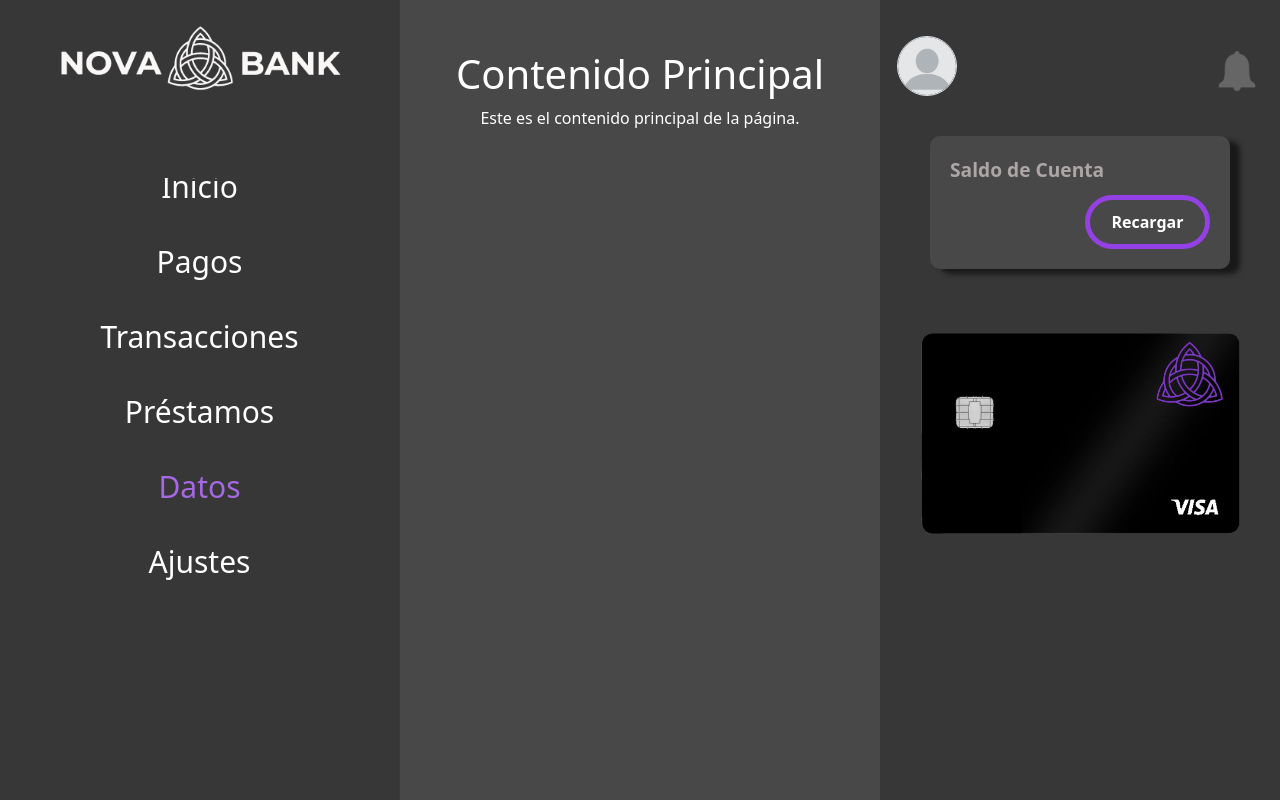
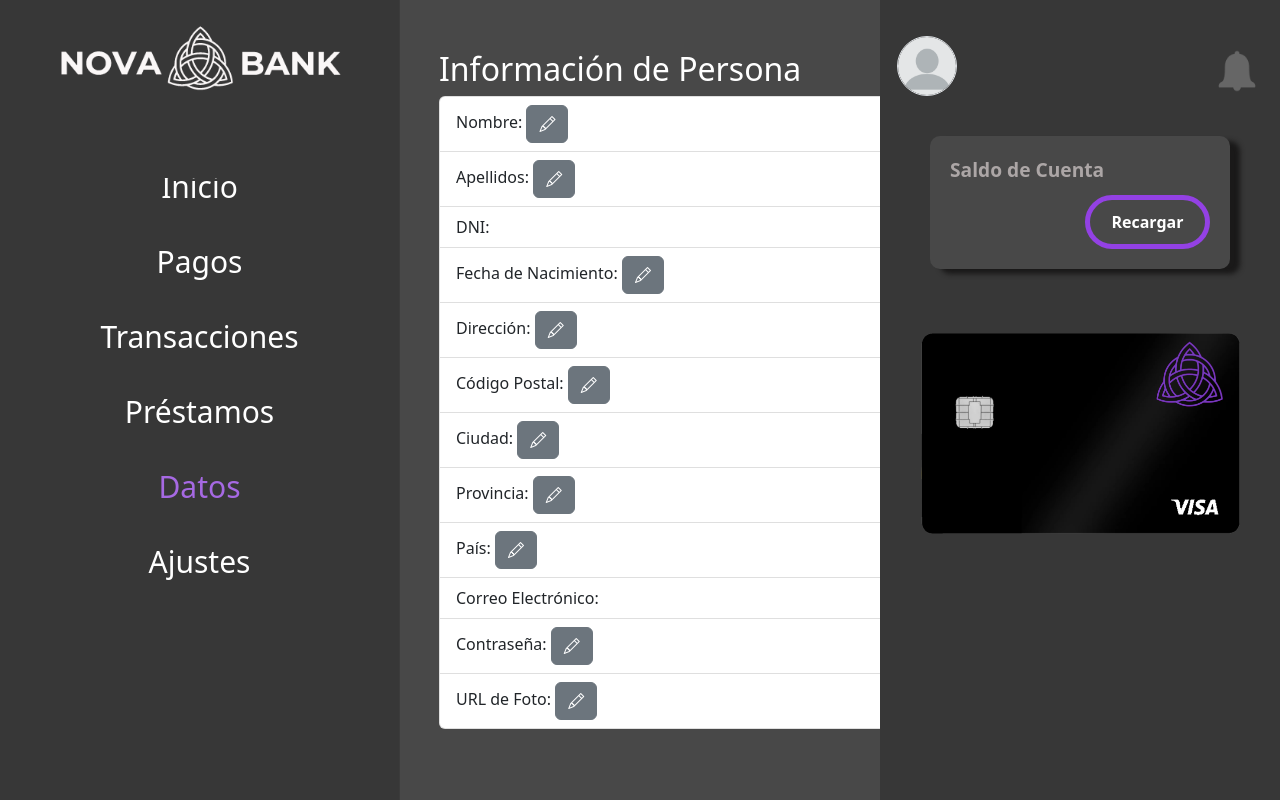
Before and after one commit to JCCutino/NovaBank, a PHP site: page /pagina_datos.php in a window 1280 px wide. Run offline with PHP 8.4, Linux system fonts and the light colour scheme; the visitor is signed in with stand-in values (Sample User, id 1); tables that the repository leaves empty hold one stand-in row (values such as "Sample post"); some libraries are stand-ins or nearby versions.

Commit message:
Mostrar datod y creacion de modales

```diff
--- /dev/null
+++ b/componentes/modales.php
@@ -0,0 +1,205 @@
+<?php
+$modales= '<div class="modal fade" id="nombreModal" tabindex="-1" aria-labelledby="nombreModalLabel" aria-hidden="true"> <div class="modal-dialog">
+  <div class="modal-content">
+    <div class="modal-header">
+      <h5 class="modal-title" id="nombreModalLabel">Editar Nombre</h5>
+      <button type="button" class="btn-close" data-bs-dismiss="modal" aria-label="Close"></button>
+    </div>
+    <div class="modal-body">
+      <label for="nombreInput" class="form-label">Nuevo Nombre:</label>
+      <input type="text" class="form-control" id="nombreInput" placeholder="Introduce el nuevo nombre">
+    </div>
+    <div class="modal-footer">
+      <button type="button" class="btn btn-secondary" data-bs-dismiss="modal">Cerrar</button>
+      <button type="button" class="btn btn-primary">Guardar cambios</button>
+    </div>
+  </div>
+</div>
+</div>
+
+<div class="modal fade" id="apellidosModal" tabindex="-1" aria-labelledby="apellidosModalLabel" aria-hidden="true">
+<div class="modal-dialog">
+  <div class="modal-content">
+    <div class="modal-header">
+      <h5 class="modal-title" id="apellidosModalLabel">Editar Apellidos</h5>
+      <button type="button" class="btn-close" data-bs-dismiss="modal" aria-label="Close"></button>
+    </div>
+    <div class="modal-body">
+      <label for="apellidosInput" class="form-label">Nuevos Apellidos:</label>
+      <input type="text" class="form-control" id="apellidosInput" placeholder="Introduce los nuevos apellidos">
+    </div>
+    <div class="modal-footer">
+      <button type="button" class="btn btn-secondary" data-bs-dismiss="modal">Cerrar</button>
+      <button type="button" class="btn btn-primary">Guardar cambios</button>
+    </div>
+  </div>
+</div>
+</div>
+
+<div class="modal fade" id="dniModal" tabindex="-1" aria-labelledby="dniModalLabel" aria-hidden="true">
+<div class="modal-dialog">
+  <div class="modal-content">
+    <div class="modal-header">
+      <h5 class="modal-title" id="dniModalLabel">Editar DNI</h5>
+      <button type="button" class="btn-close" data-bs-dismiss="modal" aria-label="Close"></button>
+    </div>
+    <div class="modal-body">
+      <label for="dniInput" class="form-label">Nuevo DNI:</label>
+      <input type="text" class="form-control" id="dniInput" placeholder="Introduce el nuevo DNI">
+    </div>
+    <div class="modal-footer">
+      <button type="button" class="btn btn-secondary" data-bs-dismiss="modal">Cerrar</button>
+      <button type="button" class="btn btn-primary">Guardar cambios</button>
+    </div>
+  </div>
+</div>
+</div>
+
+<div class="modal fade" id="fechaNacimientoModal" tabindex="-1" aria-labelledby="fechaNacimientoModalLabel" aria-hidden="true">
+<div class="modal-dialog">
+  <div class="modal-content">
+    <div class="modal-header">
+      <h5 class="modal-title" id="fechaNacimientoModalLabel">Editar Fecha de Nacimiento</h5>
+      <button type="button" class="btn-close" data-bs-dismiss="modal" aria-label="Close"></button>
+    </div>
+    <div class="modal-body">
+      <label for="fechaNacimientoInput" class="form-label">Nueva Fecha de Nacimiento:</label>
+      <input type="text" class="form-control" id="fechaNacimientoInput" placeholder="Introduce la nueva fecha de nacimiento">
+    </div>
+    <div class="modal-footer">
+      <button type="button" class="btn btn-secondary" data-bs-dismiss="modal">Cerrar</button>
+      <button type="button" class="btn btn-primary">Guardar cambios</button>
+    </div>
+  </div>
+</div>
+</div>
+
+<div class="modal fade" id="direccionModal" tabindex="-1" aria-labelledby="direccionModalLabel" aria-hidden="true">
+<div class="modal-dialog">
+  <div class="modal-content">
+    <div class="modal-header">
+      <h5 class="modal-title" id="direccionModalLabel">Editar Dirección</h5>
+      <button type="button" class="btn-close" data-bs-dismiss="modal" aria-label="Close"></button>
+    </div>
+    <div class="modal-body">
+      <label for="direccionInput" class="form-label">Nueva Dirección:</label>
+      <input type="text" class="form-control" id="direccionInput" placeholder="Introduce la nueva dirección">
+    </div>
+    <div class="modal-footer">
+      <button type="button" class="btn btn-secondary" data-bs-dismiss="modal">Cerrar</button>
+      <button type="button" class="btn btn-primary">Guardar cambios</button>
+    </div>
+  </div>
+</div>
+</div>
+<div class="modal fade" id="codigoPostalModal" tabindex="-1" aria-labelledby="codigoPostalModalLabel" aria-hidden="true">
+  <div class="modal-dialog">
+    <div class="modal-content">
+      <div class="modal-header">
+        <h5 class="modal-title" id="codigoPostalModalLabel">Editar Código Postal</h5>
+        <button type="button" class="btn-close" data-bs-dismiss="modal" aria-label="Close"></button>
+      </div>
+      <div class="modal-body">
+        <label for="codigoPostalInput" class="form-label">Nuevo Código Postal:</label>
+        <input type="text" class="form-control" id="codigoPostalInput" placeholder="Introduce el nuevo código postal">
+      </div>
+      <div class="modal-footer">
+        <button type="button" class="btn btn-secondary" data-bs-dismiss="modal">Cerrar</button>
+        <button type="button" class="btn btn-primary">Guardar cambios</button>
+      </div>
+    </div>
+  </div>
+</div>
+<div class="modal fade" id="ciudadModal" tabindex="-1" aria-labelledby="ciudadModalLabel" aria-hidden="true">
+  <div class="modal-dialog">
+    <div class="modal-content">
+      <div class="modal-header">
+        <h5 class="modal-title" id="ciudadModalLabel">Editar Ciudad</h5>
+        <button type="button" class="btn-close" data-bs-dismiss="modal" aria-label="Close"></button>
+      </div>
+      <div class="modal-body">
+        <label for="ciudadInput" class="form-label">Nueva Ciudad:</label>
+        <input type="text" class="form-control" id="ciudadInput" placeholder="Introduce la nueva ciudad">
+      </div>
+      <div class="modal-footer">
+        <button type="button" class="btn btn-secondary" data-bs-dismiss="modal">Cerrar</button>
+        <button type="button" class="btn btn-primary">Guardar cambios</button>
+      </div>
+    </div>
+  </div>
+</div>
+<div class="modal fade" id="provinciaModal" tabindex="-1" aria-labelledby="provinciaModalLabel" aria-hidden="true">
+  <div class="modal-dialog">
+    <div class="modal-content">
+      <div class="modal-header">
+        <h5 class="modal-title" id="provinciaModalLabel">Editar Provincia</h5>
+        <button type="button" class="btn-close" data-bs-dismiss="modal" aria-label="Close"></button>
+      </div>
+      <div class="modal-body">
+        <label for="provinciaInput" class="form-label">Nueva Provincia:</label>
+        <input type="text" class="form-control" id="provinciaInput" placeholder="Introduce la nueva provincia">
+      </div>
+      <div class="modal-footer">
+        <button type="button" class="btn btn-secondary" data-bs-dismiss="modal">Cerrar</button>
+        <button type="button" class="btn btn-primary">Guardar cambios</button>
+      </div>
+    </div>
+  </div>
+</div>
+<div class="modal fade" id="paisModal" tabindex="-1" aria-labelledby="paisModalLabel" aria-hidden="true">
+  <div class="modal-dialog">
+    <div class="modal-content">
+      <div class="modal-header">
+        <h5 class="modal-title" id="paisModalLabel">Editar País</h5>
+        <button type="button" class="btn-close" data-bs-dismiss="modal" aria-label="Close"></button>
+      </div>
+      <div class="modal-body">
+        <label for="paisInput" class="form-label">Nuevo País:</label>
+        <input type="text" class="form-control" id="paisInput" placeholder="Introduce el nuevo país">
+      </div>
+      <div class="modal-footer">
+        <button type="button" class="btn btn-secondary" data-bs-dismiss="modal">Cerrar</button>
+        <button type="button" class="btn btn-primary">Guardar cambios</button>
+      </div>
+    </div>
+  </div>
+</div>
+<div class="modal fade" id="contrasenaModal" tabindex="-1" aria-labelledby="contrasenaModalLabel" aria-hidden="true">
+  <div class="modal-dialog">
+    <div class="modal-content">
+      <div class="modal-header">
+        <h5 class="modal-title" id="contrasenaModalLabel">Editar Contraseña</h5>
+        <button type="button" class="btn-close" data-bs-dismiss="modal" aria-label="Close"></button>
+      </div>
+      <div class="modal-body">
+        <label for="contrasenaInput" class="form-label">Nueva Contraseña:</label>
+        <input type="password" class="form-control" id="contrasenaInput" placeholder="Introduce la nueva contraseña">
+      </div>
+      <div class="modal-footer">
+        <button type="button" class="btn btn-secondary" data-bs-dismiss="modal">Cerrar</button>
+        <button type="button" class="btn btn-primary">Guardar cambios</button>
+      </div>
+    </div>
+  </div>
+</div>
+<div class="modal fade" id="urlFotoModal" tabindex="-1" aria-labelledby="urlFotoModalLabel" aria-hidden="true">
+  <div class="modal-dialog">
+    <div class="modal-content">
+      <div class="modal-header">
+        <h5 class="modal-title" id="urlFotoModalLabel">Editar URL de Foto</h5>
+        <button type="button" class="btn-close" data-bs-dismiss="modal" aria-label="Close"></button>
+      </div>
+      <div class="modal-body">
+        <label for="urlFotoInput" class="form-label">Nueva URL de Foto:</label>
+        <input type="text" class="form-control" id="urlFotoInput" placeholder="Introduce la nueva URL de la foto">
+      </div>
+      <div class="modal-footer">
+        <button type="button" class="btn btn-secondary" data-bs-dismiss="modal">Cerrar</button>
+        <button type="button" class="btn btn-primary">Guardar cambios</button>
+      </div>
+    </div>
+  </div>
+</div>
+';
+
+?>
--- /dev/null
+++ b/funcionalidades/obtenerDatosCompletos.php
@@ -0,0 +1,39 @@
+<?php
+
+include 'conexion.php';
+
+    $correoElectronico = $_SESSION['correoElectronico'];
+
+    $consultaNombreApellido = "SELECT Nombre, Apellidos, DNI, Fecha_nacimiento, Direccion, CP, Ciudad, Provincia, Pais, Correo_Electronico, Contrasena, Url_Foto FROM Persona WHERE Correo_Electronico = '$correoElectronico'";
+    $resultado = $conn->query($consultaNombreApellido);
+
+    if ($resultado->num_rows > 0) {
+        $row = $resultado->fetch_assoc();
+
+
+        function obtenerValor($valor) {
+            return $valor !== null ? $valor : 'Dato inexistente';
+        }
+
+        $nombre = obtenerValor($row['Nombre']);
+        $apellidos = obtenerValor($row['Apellidos']);
+        $dni = obtenerValor($row['DNI']);
+        $fechaNacimiento = obtenerValor($row['Fecha_nacimiento']);
+        $direccion = obtenerValor($row['Direccion']);
+        $codigoPostal = obtenerValor($row['CP']);
+        $ciudad = obtenerValor($row['Ciudad']);
+        $provincia = obtenerValor($row['Provincia']);
+        $pais = obtenerValor($row['Pais']);
+        $correoElectronico = obtenerValor($row['Correo_Electronico']);
+        $contrasena = obtenerValor($row['Contrasena']);
+        $urlFoto = obtenerValor($row['Url_Foto']);
+    } else {
+
+        $nombre = $apellidos = $dni = $fechaNacimiento = $direccion = $codigoPostal = $ciudad = $provincia = $pais = $correoElectronico = $contrasena = $urlFoto = '';
+    }
+
+
+
+$conn->close();
+
+?>
--- a/pagina_datos.php
+++ b/pagina_datos.php
@@ -1,6 +1,7 @@
 <?php
 include 'funcionalidades/obtenerDatos.php';
-
+include 'funcionalidades/obtenerDatosCompletos.php';
+include 'componentes/modales.php';
 ?>
 
 <!doctype html>
@@ -27,6 +28,10 @@ include 'funcionalidades/obtenerDatos.php';
     <!-- place navbar here -->
   </header>
   <main>
+
+  <?php
+  echo $modales;
+  ?>
 
   <div class="modal fade" id="modalIngreso" tabindex="-1" aria-labelledby="tituloModal" aria-hidden="true">
   <div class="modal-dialog modal-dialog-centered">
@@ -81,19 +86,101 @@ include 'funcionalidades/obtenerDatos.php';
       </div>
     </div>
 
-    <div class="container-fluid justify-content-center text-center">
+    <div class="container-fluid ">
       <div class="row">
 
-      <div class="col-md-4  order-2">
 
-         </div>
-         <div class="col-md-4 main-content order-2">
-         <h1>Contenido Principal</h1>
-          <p>Este es el contenido principal de la página.</p>
+      <div class="col-lg-3 col-md-12  order-2 container-invisible"></div>
 
+        <div class="col-lg-6 col-md-12 main-content order-2">
 
-         </div>
-        <div class="col-md-4 sidebar order-1">
+        <div class="container">
+  <h2>Información de Persona</h2>
+  <ul class="list-group">
+    <li class="list-group-item">
+      <span>Nombre:</span>
+      <span><?php echo $nombre; ?></span>
+      <button type="button" class="btn btn-secondary edit-button" data-field="nombre" data-bs-toggle="modal" data-bs-target="#nombreModal">
+        <i class="bi bi-pencil edit-icon"></i>
+      </button>
+    </li>
+    <li class="list-group-item">
+      <span>Apellidos:</span>
+      <span><?php echo $apellidos; ?></span>
+      <button type="button" class="btn btn-secondary edit-button" data-field="apellidos" data-bs-toggle="modal" data-bs-target="#apellidosModal">
+        <i class="bi bi-pencil edit-icon"></i>
+      </button>
+    </li>
+    <li class="list-group-item">
+      <span>DNI:</span>
+      <span><?php echo $dni; ?></span>
+    </li>
+    <li class="list-group-item">
+      <span>Fecha de Nacimiento:</span>
+      <span><?php echo $fechaNacimiento; ?></span>
+      <button type="button" class="btn btn-secondary edit-button" data-field="fechaNacimiento" data-bs-toggle="modal" data-bs-target="#fechaNacimientoModal">
+        <i class="bi bi-pencil edit-icon"></i>
+      </button>
+    </li>
+    <li class="list-group-item">
+      <span>Dirección:</span>
+      <span><?php echo $direccion; ?></span>
+      <button type="button" class="btn btn-secondary edit-button" data-field="direccion" data-bs-toggle="modal" data-bs-target="#direccionModal">
+        <i class="bi bi-pencil edit-icon"></i>
+      </button>
+    </li>
+    <li class="list-group-item">
+      <span>Código Postal:</span>
+      <span><?php echo $codigoPostal; ?></span>
+      <button type="button" class="btn btn-secondary edit-button" data-field="codigoPostal" data-bs-toggle="modal" data-bs-target="#codigoPostalModal">
+        <i class="bi bi-pencil edit-icon"></i>
+      </button>
+    </li>
+    <li class="list-group-item">
+      <span>Ciudad:</span>
+      <span><?php echo $ciudad; ?></span>
+      <button type="button" class="btn btn-secondary edit-button" data-field="ciudad" data-bs-toggle="modal" data-bs-target="#ciudadModal">
+        <i class="bi bi-pencil edit-icon"></i>
+      </button>
+    </li>
+    <li class="list-group-item">
+      <span>Provincia:</span>
+      <span><?php echo $provincia; ?></span>
+      <button type="button" class="btn btn-secondary edit-button" data-field="provincia" data-bs-toggle="modal" data-bs-target="#provinciaModal">
+        <i class="bi bi-pencil edit-icon"></i>
+      </button>
+    </li>
+    <li class="list-group-item">
+      <span>País:</span>
+      <span><?php echo $pais; ?></span>
+      <button type="button" class="btn btn-secondary edit-button" data-field="pais" data-bs-toggle="modal" data-bs-target="#paisModal">
+        <i class="bi bi-pencil edit-icon"></i>
+      </button>
+    </li>
+    <li class="list-group-item">
+      <span>Correo Electrónico:</span>
+      <span><?php echo $correoElectronico; ?></span>
+    </li>
+    <li class="list-group-item">
+      <span>Contraseña:</span>
+      <span><?php echo $contrasena; ?></span>
+      <button type="button" class="btn btn-secondary edit-button" data-field="contrasena" data-bs-toggle="modal" data-bs-target="#contrasenaModal">
+        <i class="bi bi-pencil edit-icon"></i>
+      </button>
+    </li>
+    <li class="list-group-item">
+      <span>URL de Foto:</span>
+      <span><?php echo $urlFoto; ?></span>
+      <button type="button" class="btn btn-secondary edit-button" data-field="urlFoto" data-bs-toggle="modal" data-bs-target="#urlFotoModal">
+        <i class="bi bi-pencil edit-icon"></i>
+      </button>
+    </li>
+  </ul>
+</div>
+
+        </div>
+
+        <div class="col-lg-3 col-md-12 sidebar order-1">
           <div class="container-fluid mt-3">
             <div class="row justify-content-center">
               <div class="col-2">
@@ -118,18 +205,17 @@ include 'funcionalidades/obtenerDatos.php';
 
               <div class="col-lg-12 col-md-6 offset-lg-0 offset-md-3 mx-auto justify-content-center d-flex mt-3" id="saltoSeccion2">
 
-              <div class="rotating-card" onclick="rotateCard(this)">
-                <img id="cardImage" src="img/Tarjeta_Anverso.PNG" alt="Imagen de la tarjeta" class="img-fluid">
+                <div class="rotating-card" onclick="rotateCard(this)">
+                  <img id="cardImage" src="img/Tarjeta_Anverso.PNG" alt="Imagen de la tarjeta" class="img-fluid">
+                </div>
+              </div>
             </div>
 
-              </div>
-            </div>
           </div>
         </div>
 
       </div>
     </div>
-
   </main>
   <footer>
     <!-- place footer here -->
```
Also changed, not shown: pagina_ajustes.php (+16 -16 lines), pagina_pagos.php (+12 -12 lines), pagina_prestamos.php (+12 -12 lines), pagina_transacciones.php (+11 -12 lines).
